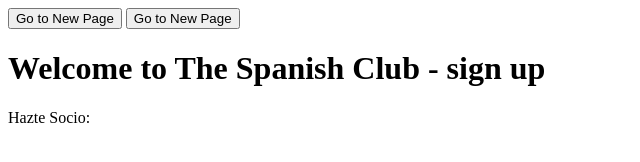
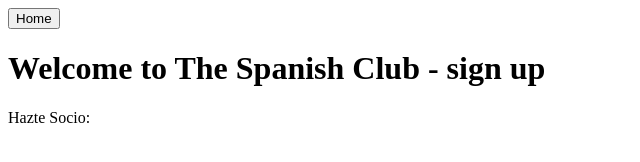
Before and after one commit to barrasa8/barrasa8.github.io, a plain HTML site: page SignUp.html in a window 1280 px wide. Shown: the whole page, without its empty margins (0-640 px from the left). Drawn offline with Linux system fonts and the light colour scheme.

Commit message:
Update SignUp.html

```diff
--- a/SignUp.html
+++ b/SignUp.html
@@ -12,8 +12,7 @@
 </head>
 <body>
 
-    <a href="SingUp.html"><button>Go to New Page</button></a>
-    <a href="Apply.html"><button>Go to New Page</button></a>
+    <a href="Index.html"><button>Home</button></a>
 
     <h1>Welcome to The Spanish Club - sign up</h1>
 
```
